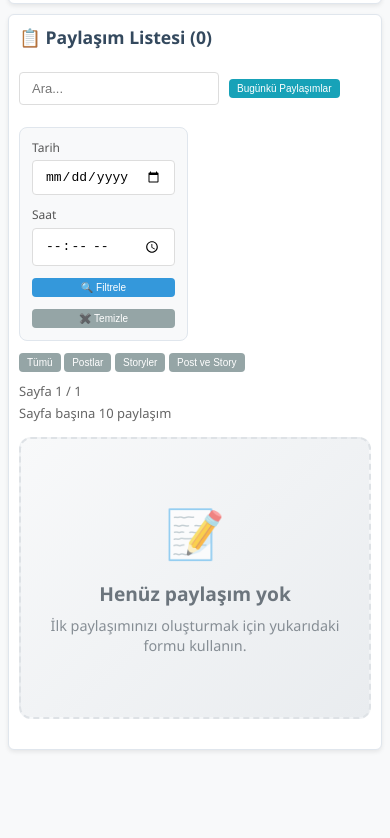
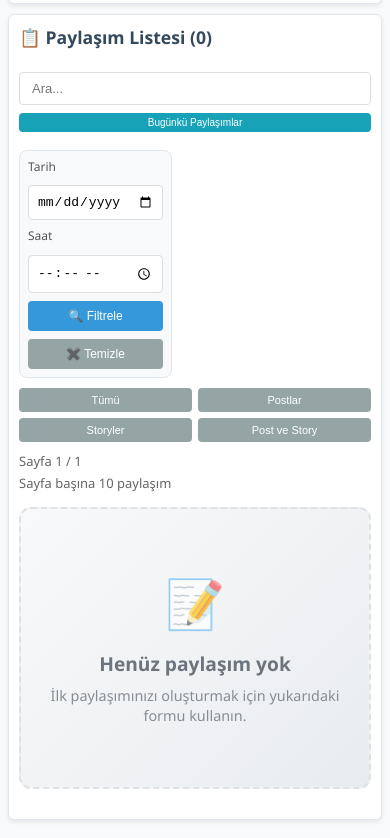
Before and after one commit to Temiralp/sosyal-medya-planlayici, a website: page public/index.html in a window 390 px wide. Shown: the part 6483-7321 px from the top of the page. Before the commit the page ends 7251 px from the top, so only its background shows below. Drawn offline with Linux system fonts and the light colour scheme; no server answers.

Commit message:
Mobil responsivelik düzeltildi.

```diff
--- a/public/style.css
+++ b/public/style.css
@@ -1537,16 +1537,21 @@ tr:hover {
 }
 
 .date-time-filter-inputs {
-  display: flex;
-  gap: 12px;
-  align-items: flex-end;
-  flex-wrap: wrap;
+  display: grid;
+  grid-template-columns: 1fr 1fr auto auto;
+  gap: 10px;
+  align-items: end;
 }
 
 .date-time-filter-inputs > div {
   display: flex;
   flex-direction: column;
   gap: 4px;
+}
+
+.date-time-filter-inputs > div:first-child,
+.date-time-filter-inputs > div:nth-child(2) {
+  min-width: 0;
 }
 
 .date-time-filter-inputs label {
@@ -1562,6 +1567,8 @@ tr:hover {
   border-radius: 4px;
   font-size: 13px;
   transition: all 0.2s ease;
+  width: 100%;
+  box-sizing: border-box;
 }
 
 .date-time-filter-inputs input[type="date"]:focus,
@@ -1569,6 +1576,11 @@ tr:hover {
   outline: none;
   border-color: #3498db;
   box-shadow: 0 0 0 3px rgba(52, 152, 219, 0.1);
+}
+
+.date-time-filter-inputs button {
+  white-space: nowrap;
+  flex-shrink: 0;
 }
 
 #searchInput {
@@ -1675,6 +1687,34 @@ tr:hover {
     gap: 10px;
   }
 
+  .filter-controls {
+    flex-direction: column;
+    align-items: stretch;
+    gap: 10px;
+    width: 100%;
+  }
+
+  #searchInput {
+    width: 100%;
+    box-sizing: border-box;
+  }
+
+  #todayFilterBtn {
+    width: 100%;
+  }
+
+  .content-type-filter {
+    display: flex;
+    flex-wrap: wrap;
+    gap: 8px;
+    width: 100%;
+  }
+
+  .content-type-filter button {
+    flex: 1;
+    min-width: calc(50% - 4px);
+  }
+
   .posts-info {
     align-items: flex-start;
   }
@@ -1695,8 +1735,14 @@ tr:hover {
     width: 100%;
   }
 
+  .date-time-filter {
+    padding: 10px;
+    margin-top: 10px;
+  }
+
   .date-time-filter-inputs {
-    flex-direction: column;
+    grid-template-columns: 1fr;
+    gap: 10px;
     align-items: stretch;
   }
 
@@ -1707,10 +1753,61 @@ tr:hover {
   .date-time-filter-inputs input[type="date"],
   .date-time-filter-inputs input[type="time"] {
     width: 100%;
+    padding: 10px;
+    font-size: 14px;
+    box-sizing: border-box;
   }
 
   .date-time-filter-inputs button {
     width: 100%;
+    padding: 10px 14px;
+    font-size: 13px;
+    margin-top: 0;
+  }
+
+  .date-time-filter-inputs label {
+    font-size: 13px;
+    margin-bottom: 6px;
+  }
+}
+
+@media (max-width: 480px) {
+  .filter-controls {
+    gap: 8px;
+  }
+
+  .content-type-filter {
+    gap: 6px;
+  }
+
+  .content-type-filter button {
+    min-width: calc(50% - 3px);
+    font-size: 11px;
+    padding: 6px 8px;
+  }
+
+  .date-time-filter {
+    padding: 8px;
+    margin-top: 8px;
+  }
+
+  .date-time-filter-inputs {
+    gap: 8px;
+  }
+
+  .date-time-filter-inputs input[type="date"],
+  .date-time-filter-inputs input[type="time"] {
+    padding: 8px;
+    font-size: 13px;
+  }
+
+  .date-time-filter-inputs button {
+    padding: 8px 12px;
+    font-size: 12px;
+  }
+
+  .date-time-filter-inputs label {
+    font-size: 12px;
   }
 }
 
```
